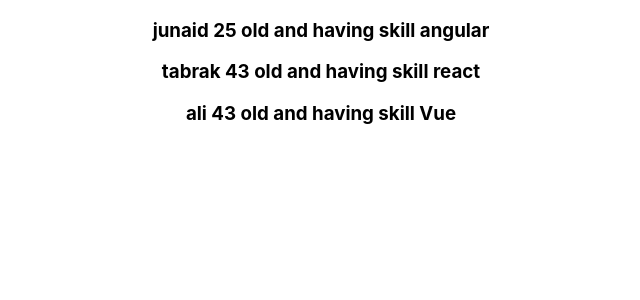
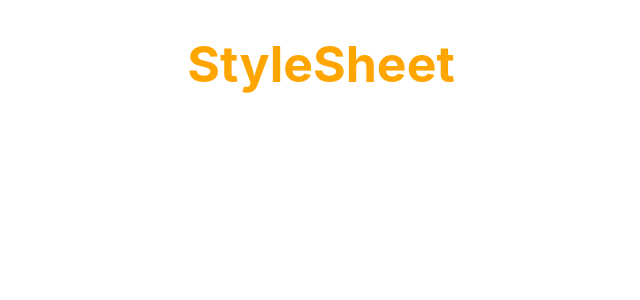
Before and after one commit to zubair-saif/my-app2, a React (Create React App) app: page / in a window 1280 px wide. Shown: the top 300 px of the page, without its empty margins (319-959 px from the left). Built offline with nearby package versions, Linux system fonts and the light colour scheme.

Commit message:
Styling and CSS Basics

```diff
--- a/src/App.js
+++ b/src/App.js
@@ -7,6 +7,7 @@
 import ParentsComponents from "./components/ParentsComponents";
 import UserGreeting from "./components/UserGreeting";
 import NameListing from "./components/NameListing";
+import StyleSheet from "./components/StyleSheet";
 
 class App extends Component {
 
@@ -19,7 +20,8 @@
       {/* <FunctionClick/> */}
       {/* <ParentsComponents/> */}
       {/* <UserGreeting/> */}
-      <NameListing/>
+      {/* <NameListing/> */}
+      <StyleSheet primary={true}/>
       </div>;
   }
 }
--- /dev/null
+++ b/src/components/StyleSheet.js
@@ -0,0 +1,12 @@
+import React from "react";
+import "./myStyle.css";
+function StyleSheet(props) {
+  let className = props.primary ? "primary" : "";
+  return (
+    <div>
+      <h1 className={`${className} font-xl`}>StyleSheet</h1>
+    </div>
+  );
+}
+
+export default StyleSheet;
--- /dev/null
+++ b/src/components/myStyle.css
@@ -0,0 +1,6 @@
+.primary{
+    color: orange;
+}
+.font-xl{
+    font-size: 50px;
+}
```
